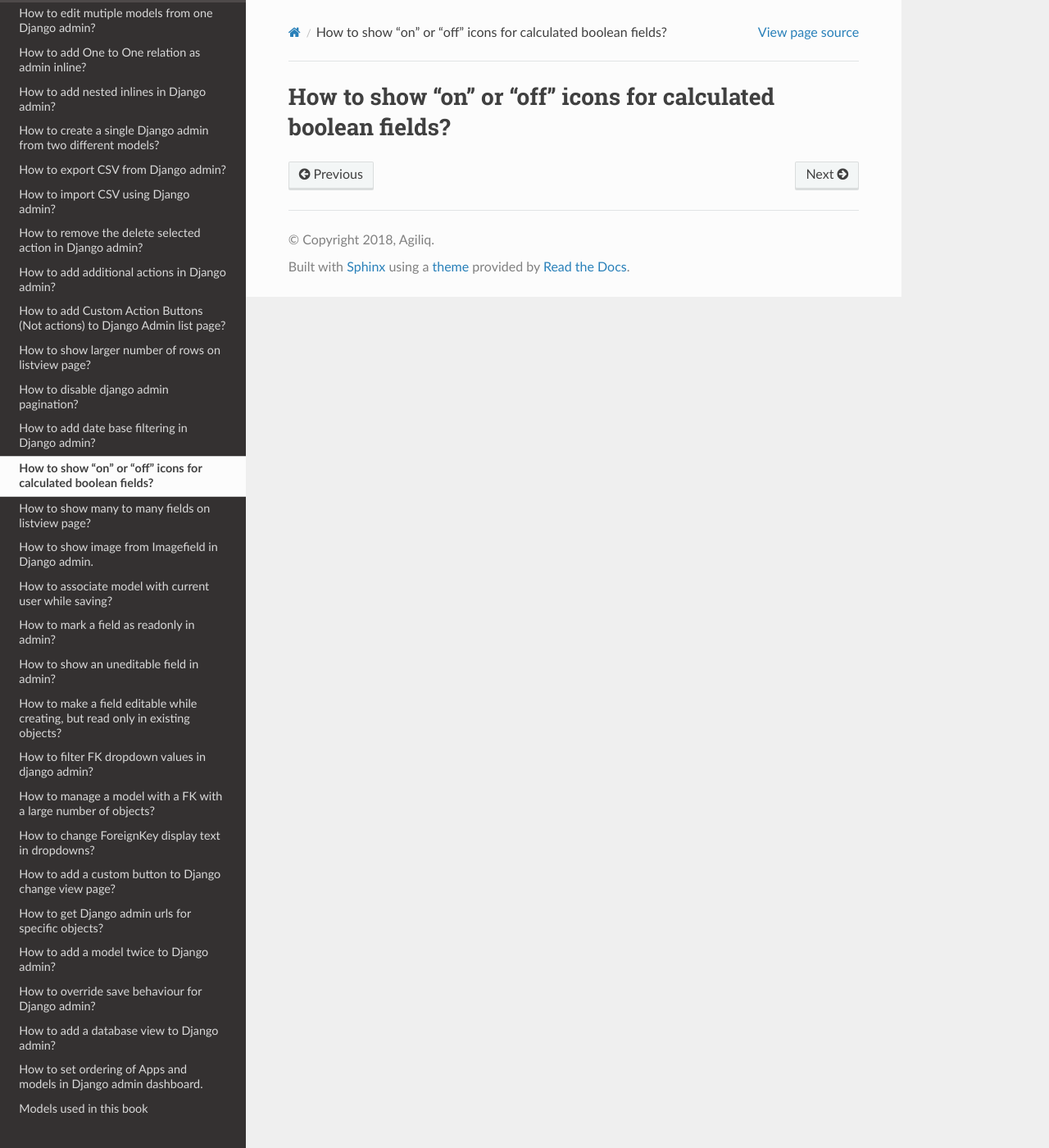
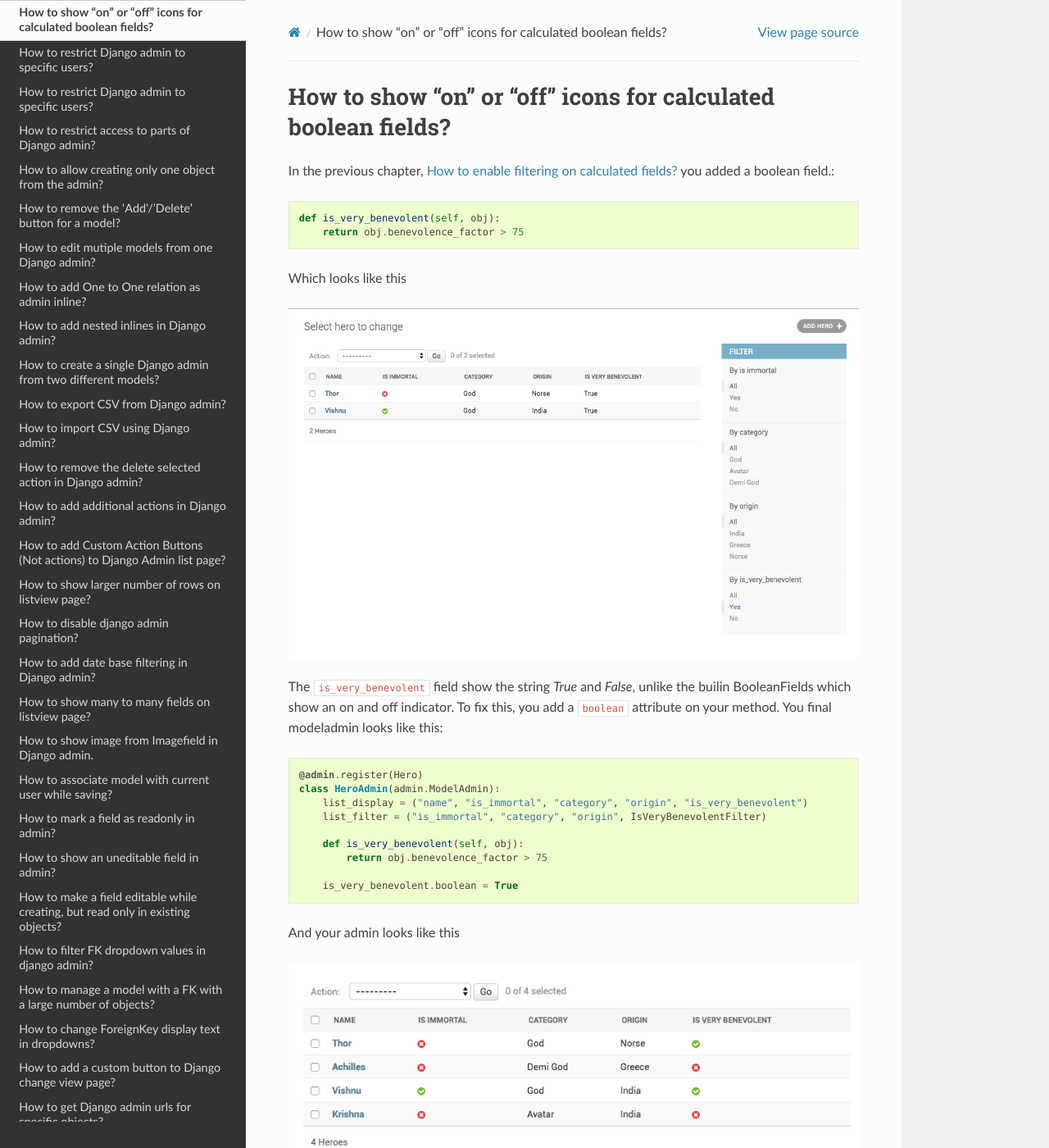
Before and after one commit to agiliq/django-admin-cookbook, a Sphinx documentation site: the page built from docs/boolean_fields.rst, in a window 1280 px wide and 1400 px high. Shown: the whole window at 82% size. Built offline with Sphinx 7.4.7 and the Read the Docs theme 2.0.0, drawn with Linux system fonts in a browser that asks for light colours.

Commit message:
Added “on” or “off” icons chapter

```diff
--- a/docs/boolean_fields.rst
+++ b/docs/boolean_fields.rst
@@ -1,2 +1,28 @@
 How to show “on” or “off” icons for calculated boolean fields?
 +++++++++++++++++++++++++++++++++++++++++++++++++++++++++++++++
+
+In the previous chapter, :doc:`filtering_calculated_fields` you added a boolean field.::
+
+    def is_very_benevolent(self, obj):
+        return obj.benevolence_factor > 75
+
+Which looks like this
+
+.. image:: filter_calculated_fixed.png
+
+The :code:`is_very_benevolent` field show the string `True` and `False`, unlike the builin BooleanFields which show an on and off indicator.
+To fix this, you add a :code:`boolean` attribute on your method. You final modeladmin looks like this::
+
+    @admin.register(Hero)
+    class HeroAdmin(admin.ModelAdmin):
+        list_display = ("name", "is_immortal", "category", "origin", "is_very_benevolent")
+        list_filter = ("is_immortal", "category", "origin", IsVeryBenevolentFilter)
+
+        def is_very_benevolent(self, obj):
+            return obj.benevolence_factor > 75
+
+        is_very_benevolent.boolean = True
+
+And your admin looks like this
+
+.. image:: boolean_field_fixed.png
--- a/docs/index.rst
+++ b/docs/index.rst
@@ -36,6 +36,7 @@ Calculated fields
    optimize_queries
    sorting_calculated_fields
    filtering_calculated_fields
+   boolean_fields
 
 Permissions
 +++++++++++++++++++++
```
Also changed, not shown: other parts of docs/index.rst (+0 -1 lines), docs/boolean_field_fixed.png (added), 1 other file.
